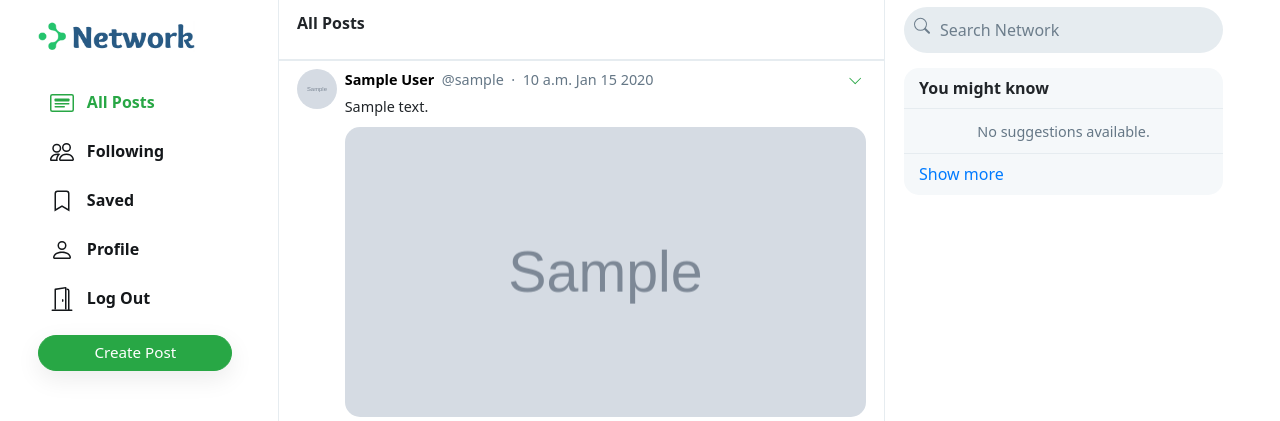
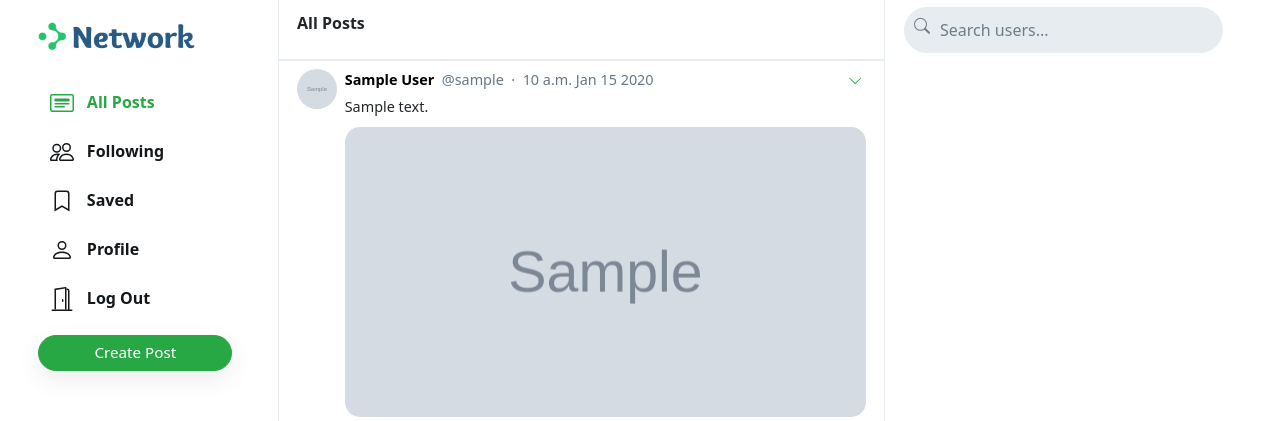
Before and after one commit to yasamin-s96/social-network, a Django app: page /network/ in a window 1280 px wide. Shown: the top 421 px of the page. Run offline with Django 5.2, Linux system fonts and the light colour scheme; a user stored in the database is signed in; tables that the repository leaves empty hold one stand-in row (values such as "Sample post"); grey boxes marked "Sample" are stand-in pictures; some libraries are stand-ins or nearby versions.

Commit message:
Added user search functionality

```diff
--- a/account/models.py
+++ b/account/models.py
@@ -12,7 +12,8 @@ class User(AbstractUser):
 
     def serialize(self):
         return {
-            'username': f'{self.get_full_name()}'.title() if self.first_name else self.username.title(),
+            'display_name': f'{self.get_full_name()}'.title() if self.first_name else self.username.title(),
+            'username': self.username,
             'profile_pic': self.profile.profile_image.url
         }
 
--- a/account/static/network/layout.js
+++ b/account/static/network/layout.js
@@ -414,7 +414,7 @@ function unfollow_user(element, username, origin) {
         mode: "same-origin"
     })
         .then((response) => {
-            if (response.ok){
+            if (response.ok) {
                 if (origin === 'suggestion') {
                     element.parentElement.innerHTML = `<button class="btn btn-outline-success" type="button" onclick="follow_user(this,'${username}','suggestion')">Follow</button>`;
                 } else if (origin === 'edit_page') {
@@ -433,8 +433,7 @@ function unfollow_user(element, username, origin) {
                         document.querySelector('#following__count').innerHTML--;
                     }
                 }
-            }
-            else{
+            } else {
                 console.log(response.statusText)
             }
         });
@@ -509,7 +508,7 @@ function display_comment(comment, container, new_comment = false) {
     eachrow.setAttribute('data-id', comment.id);
     eachrow.innerHTML = `
         <div>
-            <a href='/${comment.user.username}'>
+            <a href='/${comment.user.display_name}'>
                 <div class="small-profilepic" style="background-image: url(${comment.user.profile_pic})"></div>
             </a>
         </div>
@@ -517,7 +516,7 @@ function display_comment(comment, container, new_comment = false) {
             <div class="comment-text-div">
                 <div class="comment-user">
                     <a href="#">
-                        ${comment.user.username}
+                        ${comment.user.display_name}
                     </a>
                 </div>
                 ${comment.content}
@@ -532,6 +531,52 @@ function display_comment(comment, container, new_comment = false) {
     }
 }
 
+function search_users(e) {
+    let searchQuery = e.target.value;
+    let mainResultsDiv = document.getElementById('searchResults');
+    let resultsDiv = document.querySelector('.results')
+    if (searchQuery.length > 0) {
+        mainResultsDiv.querySelector('.spinner').style.display = 'block';
+        fetch('/search-users?q=' + encodeURIComponent(searchQuery))
+            .then(response => response.json())
+            .then(users => {
+                // Populate the searchResults div with div
+                mainResultsDiv.style.display = 'block';
+                resultsDiv.innerHTML = '';
+                users.forEach(user => {
+                    let userDiv = document.createElement('div');
+                    userDiv.className = 'd-flex user-result'
+                    userDiv.innerHTML = `
+                        <a href="/${user.username}" class="nav-link">
+                            <div class="user_account">
+                                <div class="small-profilepic"
+                                     style="float: left; background-image: url(${user.profile_pic})"></div>
+                                <div style="height: 2.7vw; margin: auto;">
+                                    <div style="margin-top: 4px;">
+                                        <strong>${user.display_name}</strong>
+                                    </div>
+                                    <div class="grey" style="margin-top: 4px;">@${user.username}</div>
+                                </div>
+                            </div>
+                        </a>
+                            `
+                    resultsDiv.appendChild(userDiv)
+                });
+            })
+            .then(() => {
+                setTimeout(() => {
+                    mainResultsDiv.querySelector('.spinner-div').style.display = 'none';
+                    mainResultsDiv.style.overflow = 'auto';
+                }, 500);
+            })
+            .catch(error => {
+                console.error('Error:', error);
+            });
+    } else {
+        mainResultsDiv.style.display = 'none';
+
+    }
+}
 
 function goto_register() {
     window.location.href = '/register/';
--- a/account/static/network/styles.css
+++ b/account/static/network/styles.css
@@ -203,7 +203,8 @@ svg{
     background-repeat: no-repeat;
 }
 
-#spinner{
+#spinner,
+.spinner {
     position:relative;
     top: 50%;
     left: 50%;
@@ -437,7 +438,8 @@ svg{
     max-height: 75vh;
     overflow: hidden;
 }
-.comment-div #spinner{
+.comment-div #spinner,
+.spinner{
     transform: translate(-50%, 0%);
 }
 .comment-div > div{
@@ -539,9 +541,6 @@ svg{
     z-index: 0;
 }
 
-
-
-
 .right-div{
     width: 28%;
     height: 100vh;
@@ -564,7 +563,7 @@ svg{
     padding-right: 10px;
     vertical-align: middle;
 }
-#search-box{
+#searchInput{
     height: 5.7vh;
     border: none;
     background: none;
@@ -572,10 +571,14 @@ svg{
     width: 100%;
     margin-left: 8px;
 }
-#search-box::placeholder{
+#searchInput::placeholder{
     color: #6d7e8c;
 }
 
+.search-results {
+    position: absolute;
+    width: 90%;
+}
 
 .right-div-content{
     height: 92.5vh;
--- a/account/urls.py
+++ b/account/urls.py
@@ -8,6 +8,7 @@ urlpatterns = [
     path('login/', auth_views.LoginView.as_view(), name='login'),
     path('logout/', auth_views.LogoutView.as_view(), name='logout'),
     path('register/', views.register, name='register'),
+    path('search-users/', views.users_search, name='users_search'),
     # Reset password paths
     path('password-reset/<uidb64>/<token>', auth_views.PasswordResetConfirmView.as_view(),
          name='password_reset_confirm'),
--- a/network/templates/layout.html
+++ b/network/templates/layout.html
@@ -41,14 +41,15 @@
     <div class="large-popup">
         <div>
             <div>
-                <div class="small-profilepic" style="background-image: url(/media/{{ user.profile_pic }});"></div>
+                <div class="small-profilepic"
+                     style="background-image: url({{ user.profile.profile_image.url }});"></div>
             </div>
             <div class="form-area">
                 <form action="{% url "network:post_create" %}" method="POST" class="newpost"
                       enctype="multipart/form-data">
                     {% csrf_token %}
                     <textarea name="text" autofocus placeholder="What's happening?" rows="5" id="post-text"></textarea>
-                    <input type="hidden" id="img-change" value="false"></input>
+                    <input type="hidden" id="img-change" value="false">
                     <div id='img-div'>
                         <button id="del-img" type='button'>
                             <svg width="1.55em" height="1.55em" viewBox="0 0 24 24"
@@ -274,7 +275,7 @@
 
     <div class="right-div">
         <nav class="head">
-            <form action="#">
+            <form>
                 <div class="search-div">
                     <div>
                         <svg width="1em" height="1.6em" viewBox="0 0 16 6" class="bi bi-search" fill="#6d7e8c"
@@ -285,52 +286,19 @@
                                   d="M6.5 12a5.5 5.5 0 1 0 0-11 5.5 5.5 0 0 0 0 11zM13 6.5a6.5 6.5 0 1 1-13 0 6.5 6.5 0 0 1 13 0z"/>
                         </svg>
                     </div>
-                    <input type="text" name="query" id="search-box" placeholder="Search Network">
+                    <input type="text" id="searchInput" placeholder="Search users..." oninput="search_users(event)">
                 </div>
             </form>
+            <div id="searchResults" class="search-results bg-white" style="display: none;">
+                <div class="spinner-div">
+                    <img src="{% static 'network/Images/spinner.gif' %}" class="spinner" height="65px">
+                </div>
+                <div class="results w-100"></div>
+            </div>
         </nav>
         <div class='right-div-content'>
             <div class="space" style="background-color: white;"></div>
-            {% if user.is_authenticated %}
-                <div class="suggestion-box">
-                    <div class="suggestion-header">
-                        You might know
-                    </div>
-                    {% for suggestion in suggestions %}
-                        <div class="suggestion-user">
-                            <div>
-                                <a href="{% url 'profile' suggestion.username %}">
-                                    <div class="small-profilepic"
-                                         style="background-image: url(/media/{{ suggestion.profile_pic }})"></div>
-                                </a>
-                            </div>
-                            <div class="user-details">
-                                <a href="{% url 'profile' suggestion.username %}">
-                                    <div id="user-name">
-
-                                        <strong>
-                                            {{ suggestion.first_name }} {{ suggestion.last_name }}
-                                        </strong>
-                                    </div>
-                                    <div class="grey">@{{ suggestion.username }}</div>
-                                </a>
-                            </div>
-                            <div>
-                                <button class="btn btn-outline-success" type="button"
-                                        onclick="follow_user(this,'{{ suggestion.username }}','suggestion')">Follow
-                                </button>
-                            </div>
-                        </div>
-                    {% empty %}
-                        <div style="text-align: center; border-bottom: .5px solid #e6ecf0; padding: 10px 15px;">
-                            <span class="grey" style="font-size: .9em;">No suggestions available.</span>
-                        </div>
-                    {% endfor %}
-                    <div class="suggestion-footer">
-                        <a href="#">Show more</a>
-                    </div>
-                </div>
-            {% else %}
+            {% if not user.is_authenticated %}
                 <div class="guest-box">
                     <center>
                         <div class="guest-header">
--- a/network/templates/network/index.html
+++ b/network/templates/network/index.html
@@ -4,7 +4,7 @@
 {% block body %}
     <div class="main-div">
         <div class="left-div">
-            <nav class="head heading">
+            <nav class="head heading" style="z-index: 200">
                 {% if page == 'all_posts' %}
                     All Posts
                 {% elif page == 'following' %}
--- a/network/views.py
+++ b/network/views.py
@@ -117,7 +117,8 @@ class AllPostsView(ListView):
         return context
 
     def get_queryset(self):
-        posts = Post.objects.annotate(likes_count=Count('likes')).select_related('creator').prefetch_related('likes')
+        posts = Post.objects.annotate(likes_count=Count('likes')).select_related('creator').prefetch_related(
+            'likes').order_by('-posted_at')
         return posts
 
 
@@ -135,7 +136,7 @@ class FollowingPostsView(LoginRequiredMixin, ListView):
         user = self.request.user
         following_users_ids = user.follows.values_list('id', flat=True)
         following_users_posts = Post.objects.annotate(likes_count=Count('likes')).select_related('creator') \
-            .prefetch_related('likes').filter(creator__id__in=following_users_ids)
+            .prefetch_related('likes').filter(creator__id__in=following_users_ids).order_by('-posted_at')
 
         return following_users_posts
 
@@ -153,6 +154,6 @@ class SavedPostsView(LoginRequiredMixin, ListView):
     def get_queryset(self):
         user = self.request.user
         saved_posts = Post.objects.annotate(likes_count=Count('likes')).select_related('creator') \
-            .prefetch_related('likes').filter(saved_by=user)
+            .prefetch_related('likes').filter(saved_by=user).order_by('-posted_at')
 
         return saved_posts
--- a/project6/settings.py
+++ b/project6/settings.py
@@ -114,7 +114,7 @@ AUTH_PASSWORD_VALIDATORS = [
 
 LOGIN_URL = reverse_lazy('login')
 LOGIN_REDIRECT_URL = reverse_lazy('network:posts_list')
-LOGOUT_REDIRECT_URL = reverse_lazy('login')
+LOGOUT_REDIRECT_URL = reverse_lazy('network:posts_list')
 
 # Internationalization
 # https://docs.djangoproject.com/en/5.0/topics/i18n/
```
Also changed, not shown: account/views.py (+13 -4 lines).
